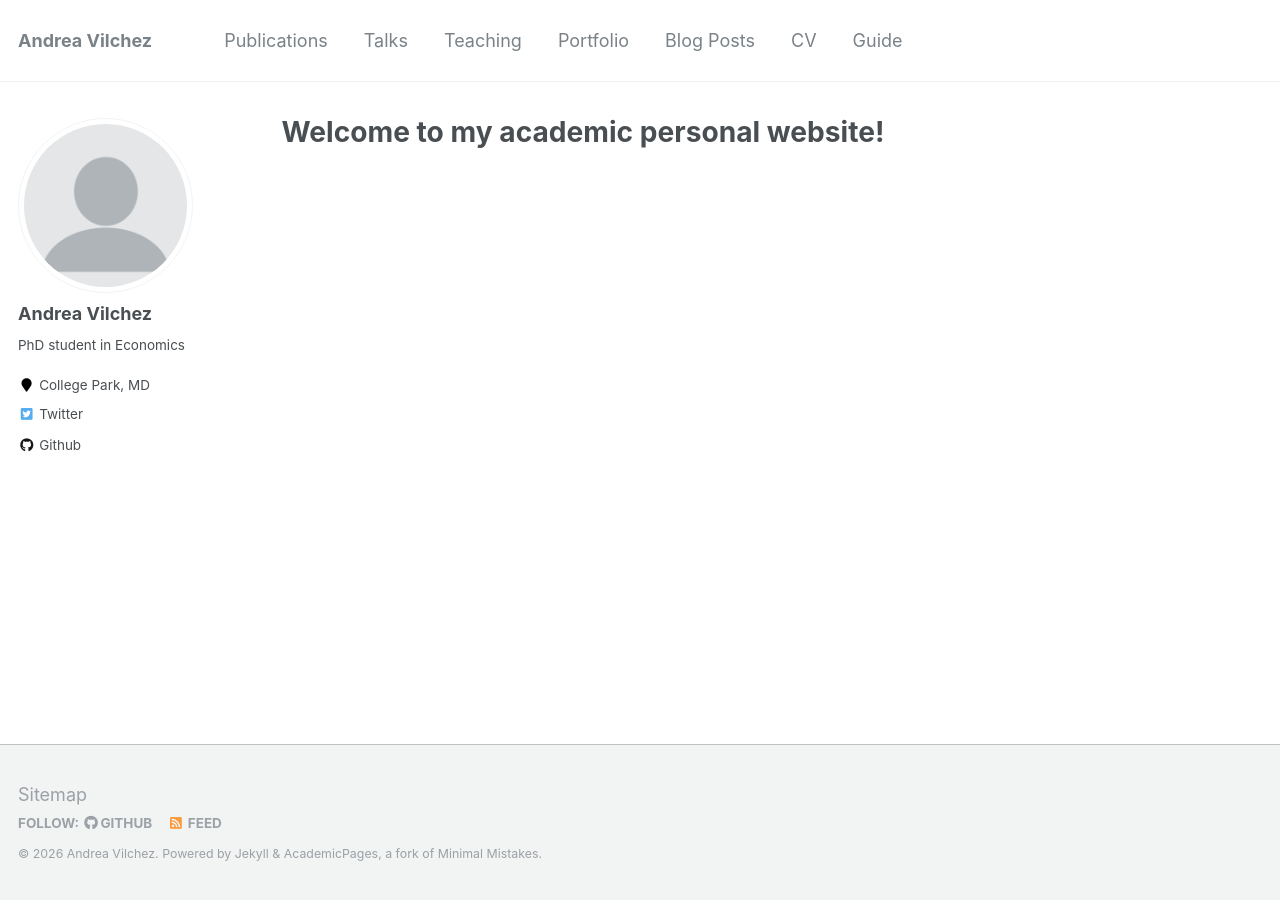
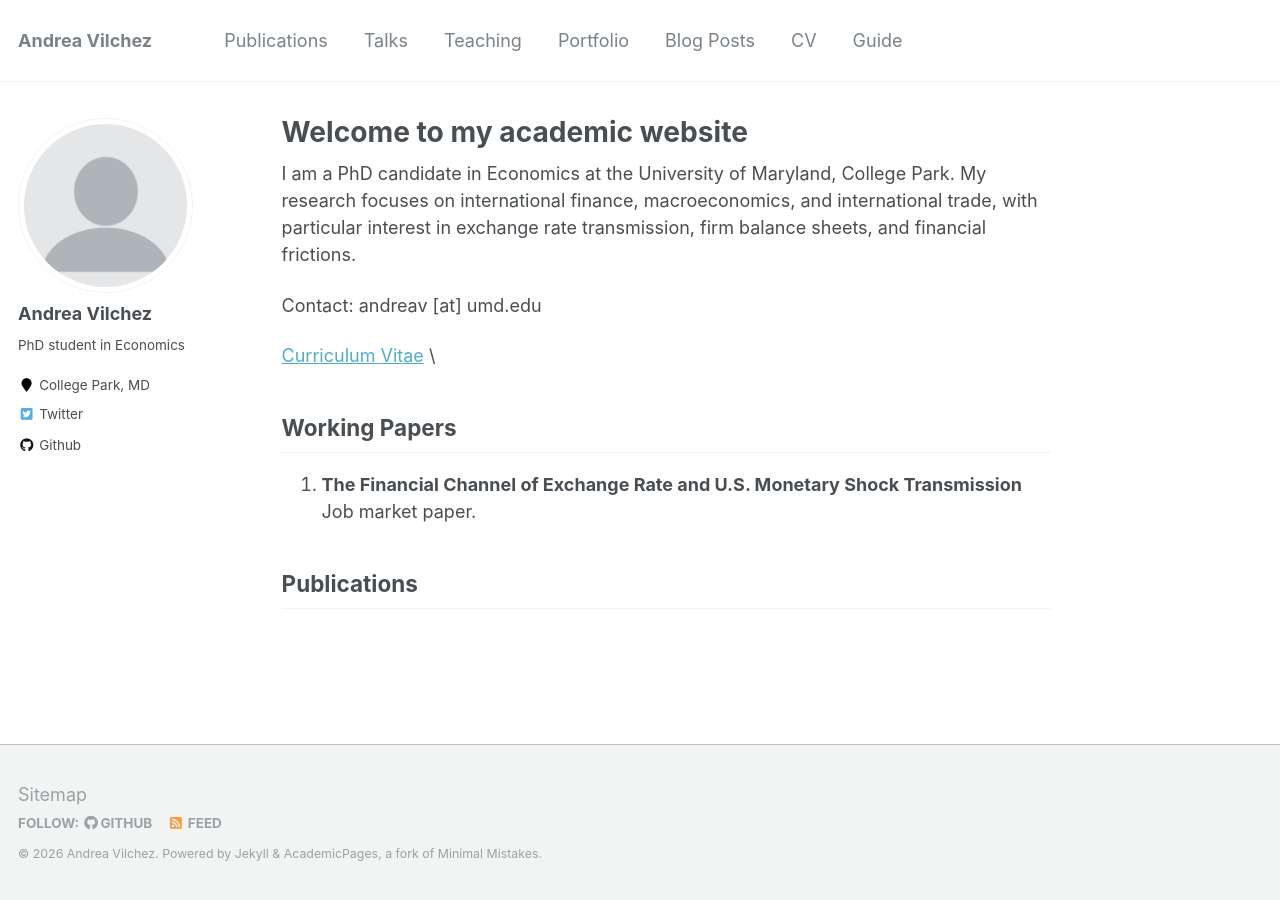
Before and after one commit to andrea-vilchez/andrea-vilchez.github.io, a Jekyll site: the page built from _pages/about.md, in a window 1280 px wide. Built offline with Jekyll 4.4.1, drawn with Linux system fonts in a browser that asks for light colours.

Commit message:
Update about.md

```diff
--- a/_pages/about.md
+++ b/_pages/about.md
@@ -1,9 +1,23 @@
 ---
 permalink: /
-title: "Welcome to my academic personal website!"
+title: "Welcome to my academic website"
 excerpt: "About me"
 author_profile: true
 redirect_from:
   - /about/
   - /about.html
 ---
+
+I am a PhD candidate in Economics at the University of Maryland, College Park. My research focuses on international finance, macroeconomics, and international trade, with particular interest in exchange rate transmission, firm balance sheets, and financial frictions.
+
+Contact: andreav [at] umd.edu
+
+[Curriculum Vitae](#) \
+
+## Working Papers
+
+1. **The Financial Channel of Exchange Rate and U.S. Monetary Shock Transmission**
+   Job market paper.
+
+
+## Publications
```
